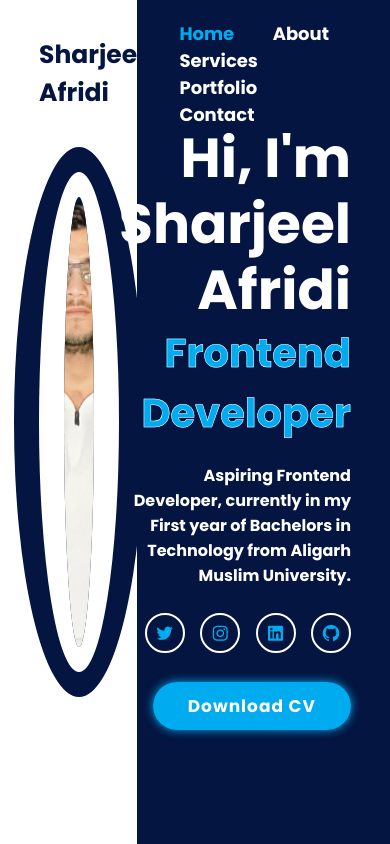
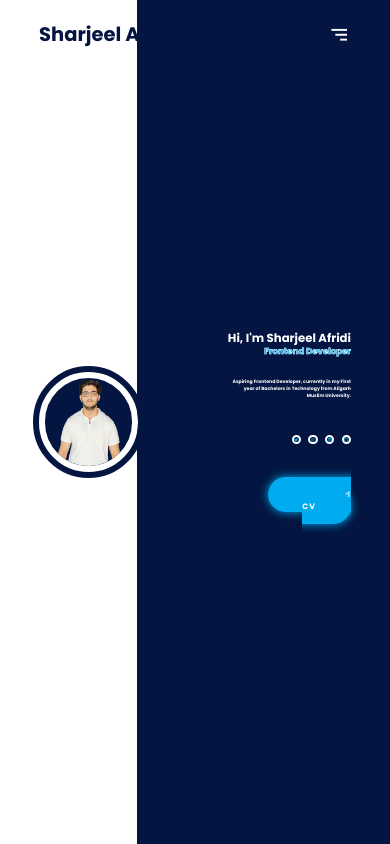
Before and after one commit to Sharjeel-Afridi/Portfolio, a plain HTML site: page index.html in a window 390 px wide. Drawn offline with nearby package versions, Linux system fonts and the light colour scheme.

Commit message:
made navbar responsive

```diff
--- a/index.css
+++ b/index.css
@@ -19,18 +19,23 @@
 }
 
 .logo {
-    font-size: 25px;
+    font-size: 1.6vw;
     color: #031540;
     text-decoration: none;
     font-weight: 700;
 }
 .navbar a {
-    font-size: 18px;
+    font-size: 1.2vw;
     color: #fff;
     text-decoration: none;
-    font-weight: 500px;
+    font-weight: 26vw;
     margin-left: 35px;
     transition: .3s;
+}
+
+#menu{
+    font-size: 2vx;
+    display: none;
 }
 
 .navbar a:hover,
@@ -51,39 +56,40 @@ a.active{
     display: flex;
     justify-content: center;
     align-items: center;
-    width: 500px;
-    height: 500px;
+    width: 25.5vw;
+    height: 25.5vw;
     background: #031540;
     border-radius: 50%;
-    border: 25px solid #fff;
+    border: 1.65vw solid #fff;
     overflow: hidden;
-    outline: 25px solid #031540;
+    outline: 1.65vw solid #031540;
 }
 
 .home-image img{
     position: relative;
-    left: 80px;
-    top: 110px;
-    max-width: 750px;
+    left: 4.4vw;
+    top: 5.9vw;
+    max-width: 37.9vw;
     border-radius: 50%;
 }
 
 .home-content {
-    max-width: 600px;
+    max-width: 32vw;
     color:#fff;
     text-align: right;
 }
 .home-content h1{
-    font-size: 55px;
+    font-size: 3vw;
     line-height: 1.2;
 }
 
 .home-content h3{
-    font-size: 40px;
+    font-size: 2.2vw;
     color: transparent;
     -webkit-text-stroke: .5px #fff;
     background-image: linear-gradient(#00abf0, #00abf0);
     background-repeat: no-repeat;
+    background-clip: text;
     -webkit-background-clip: text;
     background-position: -410px 0 ;
     animation: animateText 6s linear infinite;
@@ -103,7 +109,7 @@ a.active{
 }
 
 .home-content p{
-    font-size: 16px;
+    font-size: 1.2vw;
     margin-top: 20px;
 }
 
@@ -115,15 +121,15 @@ a.active{
     display: inline-flex;
     justify-content: center;
     align-items: center;
-    width: 40px;
-    height: 40px;
+    width: 2.4vw;
+    height: 2.4vw;
     background: transparent;
     border: 2px solid #fff;
     border-radius: 50%;
-    font-size: 20px;
+    font-size: 1.3vw;
     color: #00abf0;
     text-decoration: none;
-    margin-left: 12px;
+    margin-left: 1vw;
     transition: .5s;
 }
 
@@ -153,3 +159,21 @@ a.active{
     border-color: #00abf0;
     box-shadow: none;
 }
+
+@media (max-width: 600px){
+    #menu {
+        display: block;
+        height: 6vw;
+        width: 6vw;
+    }
+    .navbar a{
+        font-size: 6vw;
+        display: none;
+    }
+    .btn{
+        font-size: 2vw;
+    }
+    .logo{
+        font-size: 5vw;
+    }
+}
--- a/index.html
+++ b/index.html
@@ -13,10 +13,11 @@
 
             <nav class="navbar">
                 <a href="#" class="active">Home</a>
-                <a href="#">About</a>
+                <a href="projects.html">Projects</a>
                 <a href="#">Services</a>
                 <a href="#">Portfolio</a>
                 <a href="#">Contact</a>
+                <a id="menu"><i class='bx bx-menu-alt-right'></i></a>
             </nav>
         </header>
 
```
